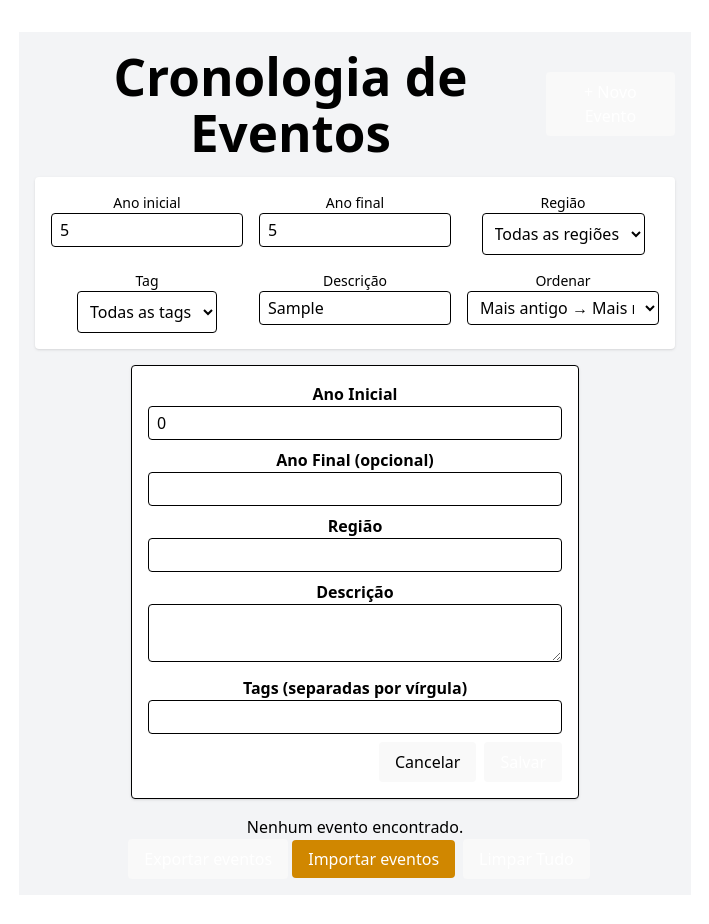
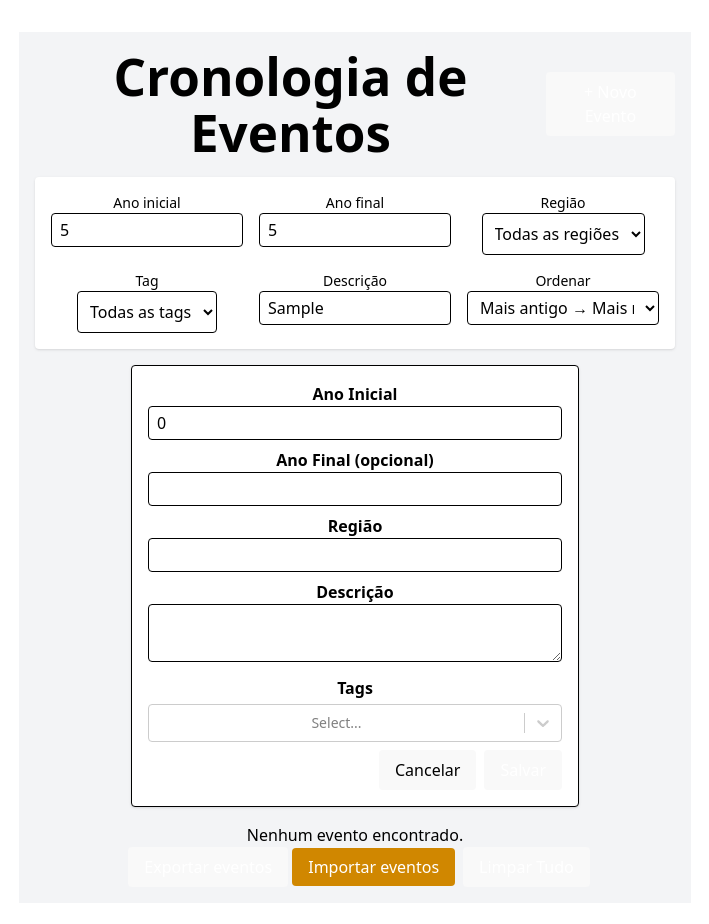
Before and after one commit to dev-pedr0/vite-react-cronologia-rpg, a React (Vite) app: page / in a window 1280 px wide. Both pictures are taken after typing "5", "5", "Sample" into the empty fields and a click on the button "+ Novo Evento". Shown: the top 924 px of the page, without its empty margins (285-994 px from the left). Built offline with nearby package versions, Linux system fonts and the light colour scheme.

Commit message:
Tgs com icones e cores. Padrão de tags

```diff
--- a/index.html
+++ b/index.html
@@ -14,8 +14,6 @@
 </html>
 
 <!--
-Tags ou categorias (ex: "batalha", "política", "religião") para facilitar filtros
-
 Modo linha do tempo visual (timeline) com scroll horizontal
 
 Modo noturno (qualquer RPGista gosta disso 😎) -->
--- a/package.json
+++ b/package.json
@@ -13,8 +13,10 @@
     "@dnd-kit/core": "^6.3.1",
     "@dnd-kit/sortable": "^10.0.0",
     "@tailwindcss/vite": "^4.1.10",
+    "lucide-react": "^0.518.0",
     "react": "^19.1.0",
     "react-dom": "^19.1.0",
+    "react-select": "^5.10.1",
     "zustand": "^5.0.5"
   },
   "devDependencies": {
--- a/src/components/EventForm.tsx
+++ b/src/components/EventForm.tsx
@@ -1,5 +1,7 @@
-import { useEffect, useState } from "react"
-import type { EventItem } from "../models/Event"
+import { useEffect, useState } from "react";
+import type { EventItem } from "../models/Event";
+import { STANDARD_TAGS } from "../models/Tags";
+import CreatableSelect from "react-select/creatable";
 
 type Props = {
     onSave: (event: EventItem) => void,
@@ -7,12 +9,20 @@ type Props = {
     eventToEdit?: EventItem,
 }
 
+const tagOptions = STANDARD_TAGS.map(tag => ({
+    label: tag.label,
+    value: tag.value,
+}));
+
 export default function EventForm({onSave, onCancel, eventToEdit}: Props){
     const [startYear, setStartYear] = useState(eventToEdit?.startYear ?? 0);
     const [endYear, setEndYear] = useState(eventToEdit?.endYear ?? undefined);
     const [region, setRegion] = useState(eventToEdit?.region ?? '');
     const [description, setDescription] = useState(eventToEdit?.description ?? '');
-    const [tags, setTags] = useState(eventToEdit?.tags.join(', ') ?? '');
+
+    const [selectedTags, setSelectedTags] = useState<{ label: string, value: string }[]>(
+        eventToEdit?.tags.map(tag => ({ label: tag, value: tag})) ?? []
+    );
 
     useEffect(() => {
         if (eventToEdit) {
@@ -20,7 +30,7 @@ export default function EventForm({onSave, onCancel, eventToEdit}: Props){
         setEndYear(eventToEdit.endYear)
         setRegion(eventToEdit.region)
         setDescription(eventToEdit.description)
-        setTags(eventToEdit.tags.join(', '))
+        setSelectedTags(eventToEdit.tags.map(tag => ({ label: tag, value: tag})));
         }
     }, [eventToEdit]);
 
@@ -36,7 +46,7 @@ export default function EventForm({onSave, onCancel, eventToEdit}: Props){
             endYear: endYear || undefined,
             region,
             description,
-            tags: tags.split(',').map((t) => t.trim()).filter((t) => t.length > 0),
+            tags: selectedTags.map(t => t.value),
         }
         onSave(newEvent);
     }
@@ -82,12 +92,13 @@ export default function EventForm({onSave, onCancel, eventToEdit}: Props){
             </div>
 
             <div className="mb-2">
-                <label className="block font-semibold">Tags (separadas por vírgula)</label>
-                <input
-                type="text"
-                value={tags}
-                onChange={(e) => setTags(e.target.value)}
-                className="w-full border px-2 py-1 rounded"
+                <label className="block font-semibold mb-1">Tags</label>
+                <CreatableSelect
+                    isMulti
+                    options={tagOptions}
+                    value={selectedTags}
+                    onChange={(newValue) => setSelectedTags(newValue as { label: string, value: string }[])}
+                    className="text-sm"
                 />
             </div>
 
--- a/src/components/EventItem.tsx
+++ b/src/components/EventItem.tsx
@@ -1,10 +1,18 @@
 import type { EventItem as EventItemType } from '../models/Event'
+import * as Icons from "lucide-react";
+import type { LucideIcon } from 'lucide-react';
+import { STANDARD_TAGS } from "../models/Tags";
+import React from 'react';
 
 type Props = {
     event: EventItemType,
     onEdit: (event: EventItemType) => void,
     onDelete: (id: string) => void,
     onViewDetails: (event: EventItemType) => void,
+}
+
+function getTagMeta(tag: string) {
+    return STANDARD_TAGS.find(t => t.value.toLowerCase() === tag.toLocaleLowerCase());
 }
 
 export default function EventItem ({event, onEdit, onDelete, onViewDetails}: Props) {
@@ -17,9 +25,21 @@ export default function EventItem ({event, onEdit, onDelete, onViewDetails}: Pro
                     {' '} - {event.region}
                 </div>
                 <div>{event.description}</div>
+
                 {event.tags.length > 0 && (
-                    <div className='mt-1 text-sm text-gray-500'>
-                        Tags: {event.tags.join(', ')}
+                    <div className='mt-2 flex flex-wrap justify-center gap-2'>
+                        {event.tags.map((tag) => {
+                            const meta = getTagMeta(tag);
+                            const metaIcon = meta?.icon ? Icons[meta.icon as keyof typeof Icons] as LucideIcon : null;
+                            console.log("metaIcon:", metaIcon);
+                            return (
+                                <span key={tag} className='flex items-center px-2 py-1 rounded text-xs font-medium'
+                                style={{ backgroundColor: meta?.color ?? '#999', color: 'white' }}>
+                                    {metaIcon && React.createElement(metaIcon, { className: 'w-4 h-4 mr-1' })}
+                                    {meta?.label ?? tag}
+                                </span>
+                            );
+                        })}
                     </div>
                 )}
             </div>
--- /dev/null
+++ b/src/models/Tags.ts
@@ -0,0 +1,25 @@
+export type TagDefinition = {
+    label: string,
+    value: string,
+    color: string,
+    icon: string,
+}
+
+export const STANDARD_TAGS: TagDefinition[] = [
+    { label: "Anões", value: "Anões", color: "#A0522D", icon: "Mountain" },
+    { label: "Bestiais", value: "Bestiais", color: "#8B0000", icon: "PawPrint" },
+    { label: "Humanos", value: "Humanos", color: "#18DBDB", icon: "Sword" },
+    { label: "Elfos", value: "Elfos", color: "#228B22", icon: "Leaf" },
+    { label: "Gnomos", value: "Gnomos", color: "#DAA520", icon: "Cog" },
+    { label: "Halflings", value: "Halflings", color: "#CD853F", icon: "Anchor" },
+    { label: "Orcs", value: "Orcs", color: "#556B2F", icon: "Tent" },
+    { label: "Política", value: "Política", color: "#4B0082", icon: "Scale" },
+    { label: "Guerra", value: "Guerra", color: "#B22222", icon: "Swords" },
+    { label: "Divino", value: "Divino", color: "#9370DB", icon: "Cross" },
+    { label: "Êxodo", value: "Êxodo", color: "#E08C24", icon: "DoorOpen" },
+    { label: "Exploração", value: "Exploração", color: "#D4C900", icon: "Compass" },
+    { label: "Fundação", value: "Fundação", color: "#2F4F4F", icon: "University" },
+    { label: "Desastre", value: "Desastre", color: "#26030A", icon: "CircleAlert" },
+    { label: "Morte", value: "Morte", color: "#000000", icon: "Skull" },
+    { label: "Magia", value: "Magia", color: "#8A2BE2", icon: "Sparkles" },
+];
```
Also changed, not shown: 1 other file (tests, documents, lock files or other folders).
